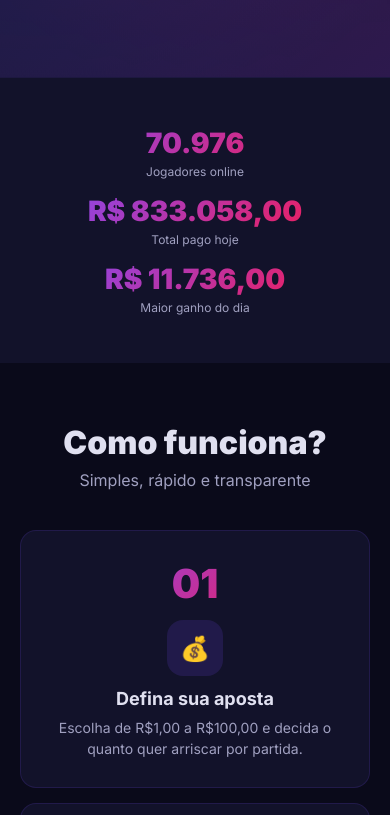
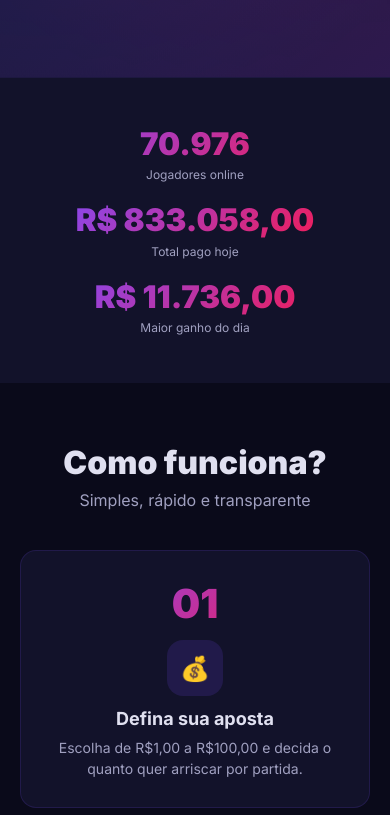
Before and after one commit to henriiqsantzz/helix-cash, a website: page public/index.html in a window 390 px wide. Shown: the part 840-1655 px from the top of the page. Drawn offline with nearby package versions, Linux system fonts and the light colour scheme.

Commit message:
Update index.html

```diff
--- a/public/index.html
+++ b/public/index.html
@@ -110,12 +110,32 @@
       text-align: center;
     }
 
-    /* --- 100% RESPONSIVIDADE MOBILE (ADICIONADO) --- */
+    /* --- 100% RESPONSIVIDADE MOBILE (ADICIONADO E REFORÇADO) --- */
     @media (max-width: 768px) {
       .stats-grid, .steps, .testimonials {
         display: flex !important;
         flex-direction: column !important;
-        gap: 15px !important;
+        align-items: center !important;
+        justify-content: center !important;
+        gap: 20px !important;
+        width: 100% !important;
+        box-sizing: border-box !important;
+        overflow: hidden !important;
+      }
+      .stat-item {
+        width: 100% !important;
+        max-width: 100% !important;
+        text-align: center !important;
+        padding: 0 10px !important;
+        box-sizing: border-box !important;
+      }
+      .stat-value {
+        font-size: clamp(1.8rem, 8vw, 2.5rem) !important; /* Ajuste dinâmico que impede transbordamento */
+        word-wrap: break-word !important;
+        overflow-wrap: break-word !important;
+        white-space: normal !important;
+        line-height: 1.2 !important;
+        width: 100% !important;
       }
       .amount-grid {
         display: grid !important;
@@ -176,6 +196,7 @@
       .amount-grid { grid-template-columns: 1fr !important; }
       .bet-option { flex: 1 1 calc(50% - 8px) !important; }
       .game-stats > div { padding: 10px !important; }
+      .stat-value { font-size: clamp(1.5rem, 7vw, 2.2rem) !important; } /* Proteção extra para telas muito pequenas */
     }
   </style>
 </head>
```
